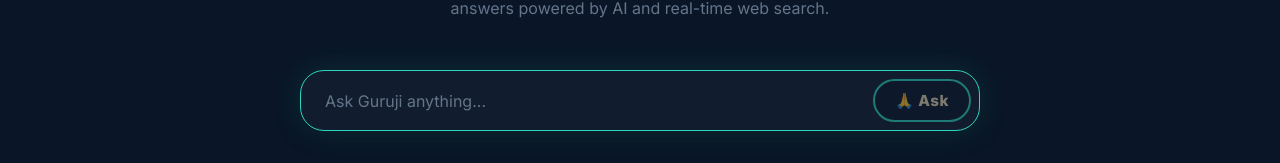
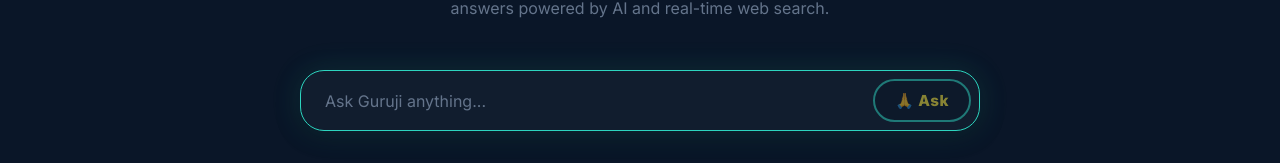
Before and after one commit to shrigo/gotitguruji, a Next.js app: page / in a window 1280 px wide. Shown: the part 543-706 px from the top of the page. Built offline with nearby package versions, Linux system fonts and the light colour scheme.

Commit message:
Bright yellow Ask button text for max visibility

```diff
--- a/src/app/globals.css
+++ b/src/app/globals.css
@@ -225,7 +225,7 @@
   justify-content: center;
   gap: 6px;
   background: var(--bg-primary);
-  color: #e8d5b0;
+  color: #FFEB3B;
   border: 2px solid var(--accent-teal);
   border-radius: var(--radius-full);
   padding: 10px 20px;
```
